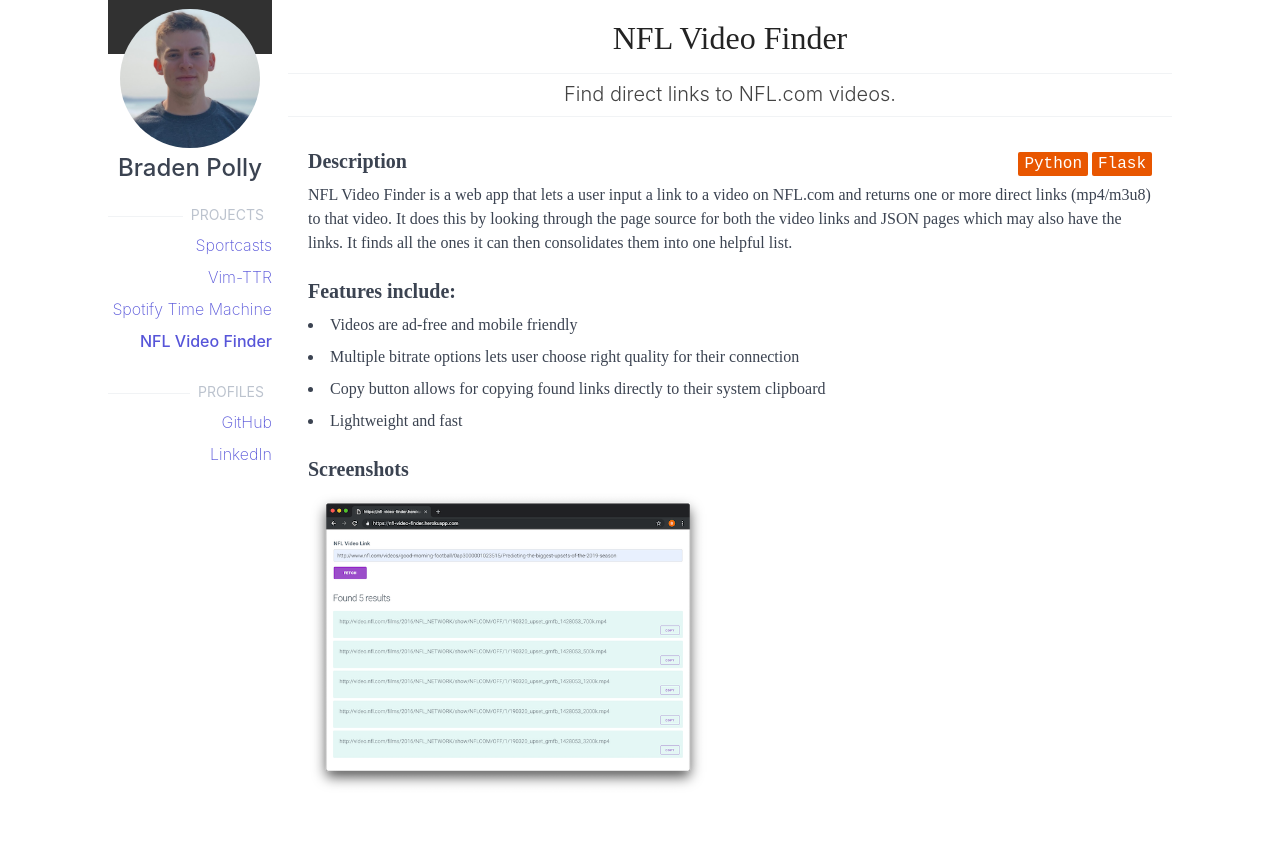
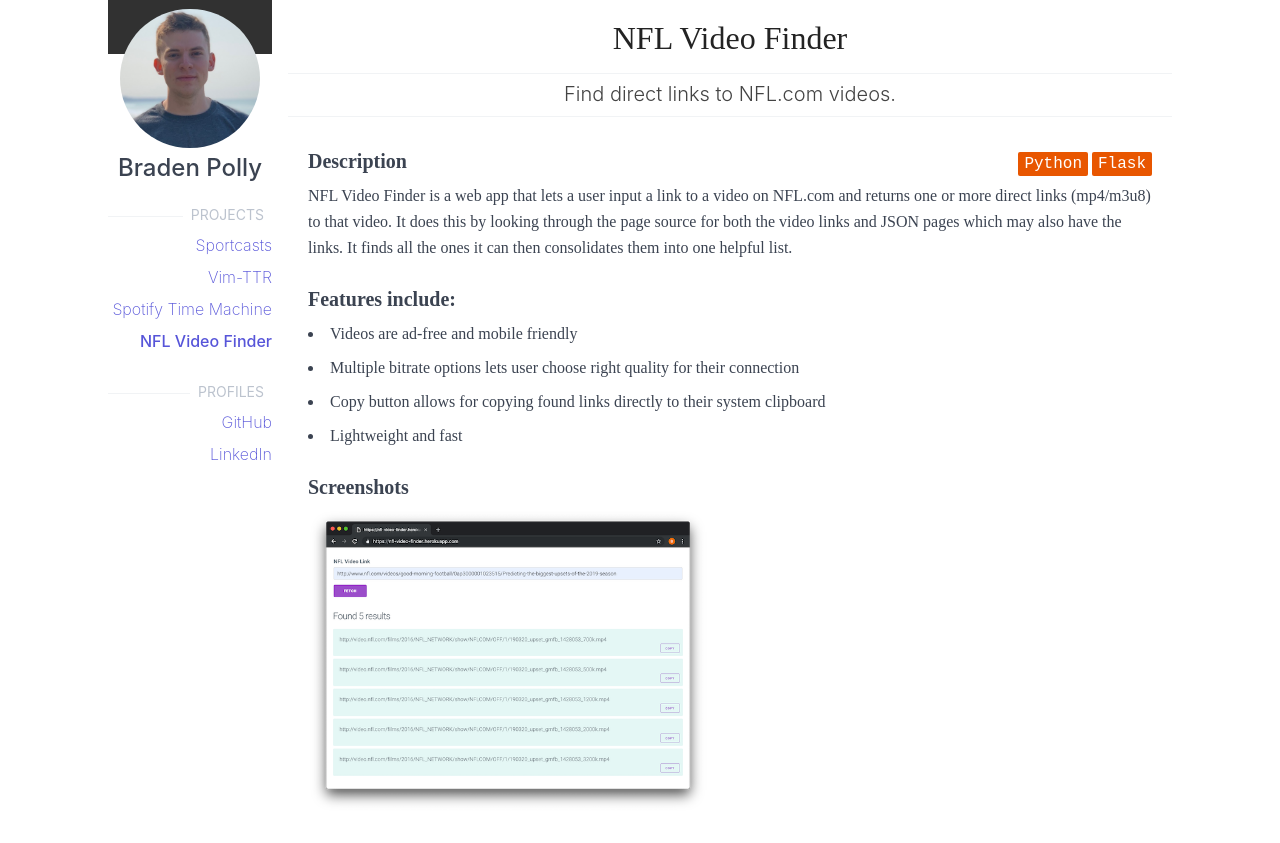
Before and after one commit to bpolly/bpolly.github.io, a Jekyll site: the page built from nflvf.html, in a window 1280 px wide. Shown: the top 843 px of the page. Built offline with Jekyll 4.4.1, drawn with Linux system fonts in a browser that asks for light colours; some web fonts are replaced; a style sheet for code colours, icons or effects is not loaded.

Commit message:
Add line height

```diff
--- a/css/main.scss
+++ b/css/main.scss
@@ -73,6 +73,7 @@
 #content {
     font-family: 'Source Serif Pro';
     padding: 0 1rem;
+    line-height: 1.3rem;
 
     h5 {
         font-weight: 600;
```
